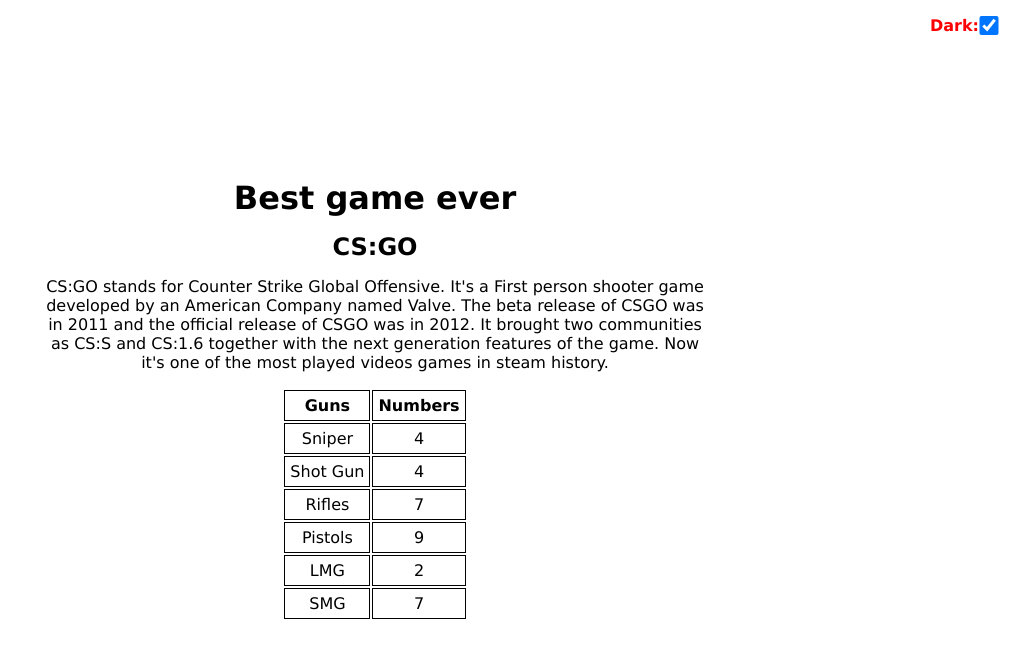
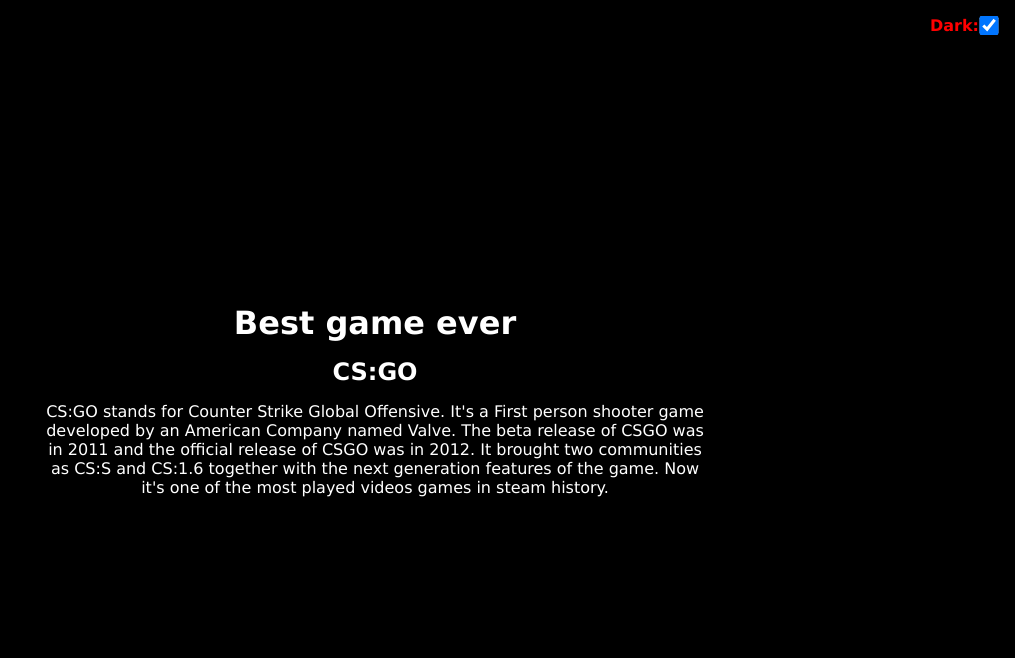
Before and after one commit to MaheshRath08/dark_mode, a plain HTML site: page index.html in a window 1280 px wide. Both pictures are taken after a click on the checkbox 1254 px from the left and 25 px from the top of the page. Shown: the whole page, without its empty margins (265-1280 px from the left). Drawn offline with Linux system fonts and the light colour scheme.

Commit message:
initial commit

```diff
--- a/index.html
+++ b/index.html
@@ -12,19 +12,10 @@
         Dark:
         <input type="checkbox" name="toggle" id="toggle">
     </div>
-   <div class="main">
+   <div class="main" id="main">
         <h1>Best game ever</h1>
         <h2>CS:GO</h2>
         <p>CS:GO stands for Counter Strike Global Offensive. It's a First person shooter game developed by an American Company named Valve. The beta release of CSGO was in 2011 and the official release of CSGO was in 2012. It brought two communities as CS:S and CS:1.6 together with the next generation features of the game. Now it's one of the most played videos games in steam history.</p>
-        <table>
-         <tr><th>Guns</th><th>Numbers</th></tr>
-         <tr><td>Sniper</td><td>4</td></tr>
-         <tr><td>Shot Gun</td><td>4</td></tr>
-         <tr><td>Rifles</td><td>7</td></tr>
-         <tr><td>Pistols</td><td>9</td></tr>
-         <tr><td>LMG</td><td>2</td></tr>
-         <tr><td>SMG</td><td>7</td></tr>
-        </table>
    </div>
 
    <script src="main.js"></script>
--- a/main.js
+++ b/main.js
@@ -0,0 +1,7 @@
+let mainEl = document.getElementById("main")
+let toggle = document.getElementById("toggle")
+
+toggle.addEventListener("change", () => {
+    mainEl.classList.toggle("light")
+    document.body.classList.toggle("dark")
+})
--- a/style.css
+++ b/style.css
@@ -9,6 +9,9 @@ body{
     justify-content: center;
     min-height: 100vh;
 }
+.dark{
+    background-color: black;
+}
 .main{
     text-align: center;
     width: 700px;
@@ -17,14 +20,8 @@ body{
 .main >*{
     margin: 1rem;
 }
-table{
-    display: flex;
-    align-items: center;
-    justify-content: center;
-}
-tr, td, th{
-    border: 1px solid black;
-    padding: 5px;
+.main.light{
+    color: white;
 }
 .input-container{
     position: fixed;
```
